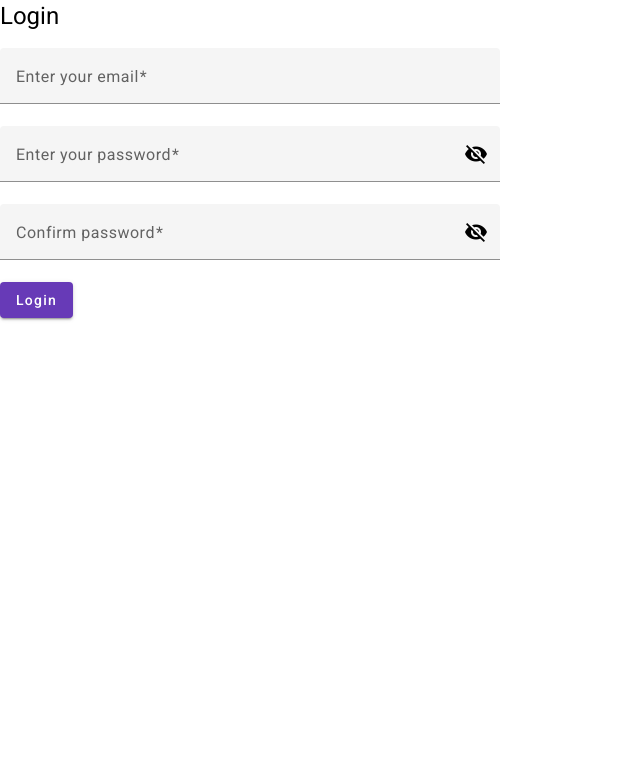
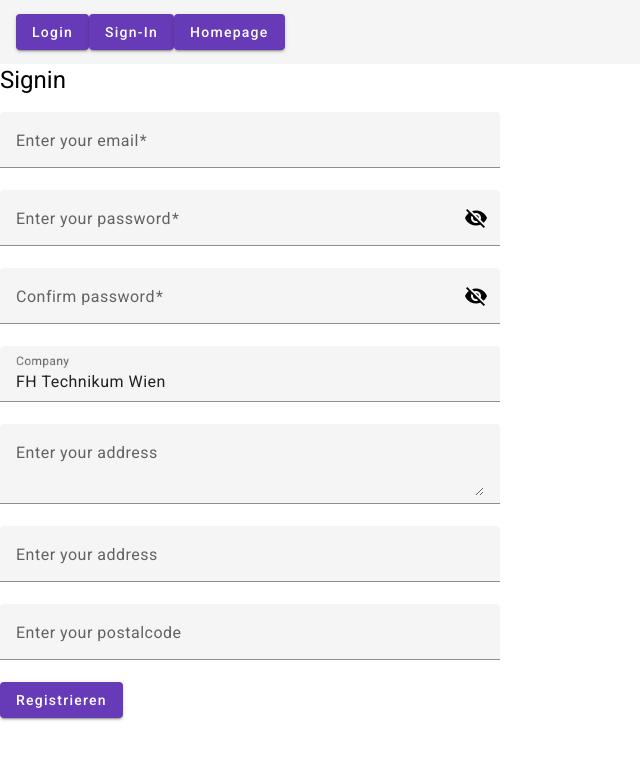
Before and after one commit to if22b151/Angular_TS_App, an Angular app: page /signup in a window 1280 px wide. Before the commit this address led to /. Shown: the top 760 px of the page, without its empty margins (0-640 px from the left). Built offline with nearby package versions, Linux system fonts and the light colour scheme.

Commit message:
signin and other changes

```diff
--- a/src/app/app-routing.module.ts
+++ b/src/app/app-routing.module.ts
@@ -1,10 +1,16 @@
 import { NgModule } from '@angular/core';
 import { RouterModule, Routes } from '@angular/router';
+import { LoginComponent } from './login/login.component';
+import { SignupComponent } from './signup/signup.component';
 
 
-const routes: Routes = [];
+const routes: Routes = [
+  { path: 'login', component: LoginComponent },
+  { path: 'signup', component: SignupComponent }
+];
 
 @NgModule({
+  declarations: [],
   imports: [RouterModule.forRoot(routes)],
   exports: [RouterModule]
 })
--- a/src/app/app.component.css
+++ b/src/app/app.component.css
@@ -1,18 +1,11 @@
-span {
-    display: inline-block;
-    font-size: 20px;
-    cursor: pointer;
+h1 {
+    color: #369;
+    font-family: Arial, Helvetica, sans-serif;
+    font-size: 250%;
 }
 
-.output{
+#containerforh1 {
+    display: flex;
+    justify-content: center;
     text-align: center;
-    margin-top: 20px;
-    margin-bottom: 20px;
-    margin-left: 20px;
-    margin-right: 20px;
-    padding: 20px;
-    border: 1px solid black;
-    border-radius: 10px;
-    background-color: #f2f2f2;
-    box-shadow: 5px 5px 5px #888888;
 }
--- a/src/app/app.component.html
+++ b/src/app/app.component.html
@@ -1,4 +1,8 @@
-<h1>{{title}}</h1>
-<app-login (loginEvent)="toOutput($event)"></app-login>
-<span class="output" *ngFor="let item of outputarr">{{item}}<br></span>
+<mat-toolbar>
+    <a mat-raised-button type="button" color="primary" routerLink="/login">Login</a>
+    <span class="example-spacer"></span>
+    <a mat-raised-button type="button" color="primary" routerLink="/signup">Sign-In</a>
+    <span class="example-spacer"></span>
+    <a mat-raised-button type="button" color="primary" routerLink="/">Homepage</a>
+</mat-toolbar>
 <router-outlet></router-outlet>
--- a/src/app/app.component.ts
+++ b/src/app/app.component.ts
@@ -1,16 +1,16 @@
-import { Component } from '@angular/core';
+import { Component, OnInit } from '@angular/core';
 
 @Component({
   selector: 'app-root',
   templateUrl: './app.component.html',
   styleUrls: ['./app.component.css']
 })
-export class AppComponent {
-  title = 'Login';
-  outputarr = [];
+export class AppComponent implements OnInit {
+  title = 'Homepage';
 
-  toOutput(event: any) {
-    this.outputarr = event;
+
+  ngOnInit(): void {
 
   }
+
 }
--- a/src/app/app.module.ts
+++ b/src/app/app.module.ts
@@ -41,11 +41,13 @@ import {MatTabsModule} from '@angular/material/tabs';
 import {MatToolbarModule} from '@angular/material/toolbar';
 import {MatTooltipModule} from '@angular/material/tooltip';
 import {MatTreeModule} from '@angular/material/tree';
+import { SignupComponent } from './signup/signup.component';
 
 @NgModule({
   declarations: [
     AppComponent,
-    LoginComponent
+    LoginComponent,
+    SignupComponent
   ],
   imports: [
     BrowserModule,
--- a/src/app/login/login.component.html
+++ b/src/app/login/login.component.html
@@ -1,22 +1,18 @@
- <form class="example-form">
+<br>
+<h1>{{ title }}</h1>
+<form class="example-form">
     <mat-form-field appearance="fill" class="full-width">
-        <mat-label>Enter your email</mat-label>
+        <mat-label>Enter your username</mat-label>
         <input matInput type="email" placeholder="pat@example.com" [formControl]="email" #newemail required>
-        <mat-error *ngIf="email.invalid">{{getErrorMessage()}}</mat-error>
+        <mat-error *ngIf="email.invalid">{{getEmailErrorMessage()}}</mat-error>
     </mat-form-field>
     <mat-form-field appearance="fill" class="full-width">
         <mat-label>Enter your password</mat-label>
-        <input matInput [type]="hide ? 'password' : 'text'" #newpassword required>
+        <input matInput [type]="hide ? 'password' : 'text'" [formControl]="password" #newpassword required>
         <button mat-icon-button matSuffix (click)="hide = !hide" [attr.aria-label]="'Hide password'" [attr.aria-pressed]="hide">
         <mat-icon>{{hide ? 'visibility_off' : 'visibility'}}</mat-icon>
         </button>
+        <mat-error *ngIf="password.invalid">{{getPasswordErrorMessage()}}</mat-error>
     </mat-form-field>
-    <mat-form-field appearance="fill" class="full-width">
-        <mat-label>Confirm password</mat-label>
-        <input matInput [type]="hide2 ? 'password' : 'text'" #newpasswordconfirm required>
-        <button mat-icon-button matSuffix (click)="hide2 = !hide2" [attr.aria-label]="'Hide password'" [attr.aria-pressed]="hide2">
-        <mat-icon>{{hide2 ? 'visibility_off' : 'visibility'}}</mat-icon>
-        </button>
-    </mat-form-field>
-    <button mat-raised-button color="primary" type="submit" (click)="onSubmit(newemail.value, newpassword.value, newpasswordconfirm.value)">Login</button>
+    <button mat-raised-button color="primary" type="submit" (click)="onSubmit(newemail.value, newpassword.value)">Login</button>
 </form>
--- a/src/app/login/login.component.ts
+++ b/src/app/login/login.component.ts
@@ -1,4 +1,4 @@
-import { Component, OnInit, Output, EventEmitter } from '@angular/core';
+import { Component } from '@angular/core';
 import { FormControl, Validators } from '@angular/forms';
 
 @Component({
@@ -7,25 +7,24 @@ import { FormControl, Validators } from '@angular/forms';
   styleUrls: ['./login.component.css']
 })
 
-export class LoginComponent implements OnInit {
-  @Output() loginEvent = new EventEmitter<object>();
+export class LoginComponent {
+  title = 'Login';
   //email validation
   email = new FormControl('', [Validators.required, Validators.email]);
+  password = new FormControl('', [Validators.required, Validators.minLength(8)]);
   hide = true;
-  hide2 = true;
 
   constructor() { }
 
-  ngOnInit(): void {
-
+  onSubmit(email: string, password: string) {
+    if(email === "test@test.at" && password === "12345678") {
+      console.log("Login successful");
+    } else {
+      console.log("Login failed");
+    }
   }
 
-  onSubmit(email: string, password: string, confirmPassword: string) {
-    const inputarr = [email, password, confirmPassword];
-    this.loginEvent.emit(inputarr);
-  }
-
-  getErrorMessage() {
+  getEmailErrorMessage() {
     //if nothing is entered
     if (this.email.hasError('required')) {
       return 'You must enter a value';
@@ -33,4 +32,13 @@ export class LoginComponent implements OnInit {
     //if email is invalid
     return this.email.hasError('email') ? 'Not a valid email' : '';
   }
+  getPasswordErrorMessage() {
+    //if nothing is entered
+    if (this.password.hasError('required')) {
+      return 'You must enter a value';
+    }
+    //if password is too short
+    return this.password.hasError('minlength') ? 'Password must be at least 8 characters' : '';
+  }
+
 }
--- /dev/null
+++ b/src/app/signup/signup.component.css
@@ -0,0 +1,13 @@
+.example-form {
+    min-width: 150px;
+    max-width: 500px;
+    width: 100%;
+  }
+
+.full-width {
+    width: 100%;
+}
+
+span {
+  color: red;
+}
--- /dev/null
+++ b/src/app/signup/signup.component.html
@@ -0,0 +1,44 @@
+<h1>{{ title }}</h1>
+<form class="example-form">
+    <mat-form-field appearance="fill" class="full-width">
+        <mat-label>Enter your email</mat-label>
+        <input matInput type="email" placeholder="pat@example.com" [formControl]="email" #newemail required>
+        <mat-error *ngIf="email.invalid">{{getEmailErrorMessage()}}</mat-error>
+    </mat-form-field>
+    <mat-form-field appearance="fill" class="full-width">
+        <mat-label>Enter your password</mat-label>
+        <input matInput [type]="hide ? 'password' : 'text'" [formControl]="password" #newpassword required>
+        <button mat-icon-button matSuffix (click)="hide = !hide" [attr.aria-label]="'Hide password'" [attr.aria-pressed]="hide">
+        <mat-icon>{{hide ? 'visibility_off' : 'visibility'}}</mat-icon>
+        </button>
+        <mat-error *ngIf="password.invalid">{{getPasswordErrorMessage()}}</mat-error>
+    </mat-form-field>
+    <mat-form-field appearance="fill" class="full-width">
+        <mat-label>Confirm password</mat-label>
+        <input matInput [type]="hide2 ? 'password' : 'text'" [formControl]="passwordconfirm" #newpasswordconfirm required>
+        <button mat-icon-button matSuffix (click)="hide2 = !hide2" [attr.aria-label]="'Hide password'" [attr.aria-pressed]="hide2">
+        <mat-icon>{{hide2 ? 'visibility_off' : 'visibility'}}</mat-icon>
+        </button>
+        <mat-error *ngIf="passwordconfirm.invalid">{{getPasswordErrorMessage()}}</mat-error>
+    </mat-form-field>
+    <mat-form-field appearance="fill" class="full-width">
+        <mat-label>Company</mat-label>
+        <input matInput type="text" value="FH Technikum Wien" #company readonly>
+    </mat-form-field>
+    <mat-form-field appearance="fill" class="full-width">
+        <mat-label>Enter your address</mat-label>
+        <textarea matInput placeholder="Street" #newaddress></textarea>
+    </mat-form-field>
+    <mat-form-field appearance="fill" class="full-width">
+        <mat-label>Enter your address</mat-label>
+        <input matInput type="text" placeholder="City" #newaddress>
+    </mat-form-field>
+    <mat-form-field appearance="fill" class="full-width">
+        <mat-label>Enter your postalcode</mat-label>
+        <input matInput type="number" placeholder="1234" #newpostalcode>
+    </mat-form-field>
+    <strong><span>{{ error }}</span></strong>
+    <br>
+    <button mat-raised-button color="primary" type="submit" (click)="onSubmit(newemail.value, newpassword.value, newpasswordconfirm.value, company.value, newaddress.value, newpostalcode.value)">Registrieren
+    </button>
+</form>
--- /dev/null
+++ b/src/app/signup/signup.component.ts
@@ -0,0 +1,48 @@
+import { Component } from '@angular/core';
+import { FormControl, Validators } from '@angular/forms';
+
+@Component({
+  selector: 'app-signup',
+  templateUrl: './signup.component.html',
+  styleUrls: ['./signup.component.css']
+})
+export class SignupComponent {
+  title = 'Signin';
+  //email validation
+  email = new FormControl('', [Validators.required, Validators.email]);
+  //password validation
+  password = new FormControl('', [Validators.required, Validators.minLength(8)]);
+  passwordconfirm = new FormControl('', [Validators.required, Validators.minLength(8)]);
+
+  hide = true;
+  hide2 = true;
+
+  error = '';
+
+  constructor() { }
+                                                                                                      //find out how to just enter numbers
+  onSubmit(email: string, password: string, confirmPassword: string, company: string, address: string, postalcode: string) {
+    if(password !== confirmPassword) {
+      this.error = "Passwords do not match";
+    }
+  }
+
+  getEmailErrorMessage() {
+    //if nothing is entered
+    if (this.email.hasError('required')) {
+      return 'You must enter a value';
+    }
+    //if email is invalid
+    return this.email.hasError('email') ? 'Not a valid email' : '';
+  }
+
+  getPasswordErrorMessage() {
+    //if nothing is entered
+    if (this.password.hasError('required')) {
+      return 'You must enter a value';
+    }
+    //if password is invalid
+    return this.password.hasError('minlength') ? 'Password must be atleast 8 characters long' : '';
+  }
+
+}
```
Also changed, not shown: 1 other file (tests, documents, lock files or other folders).
